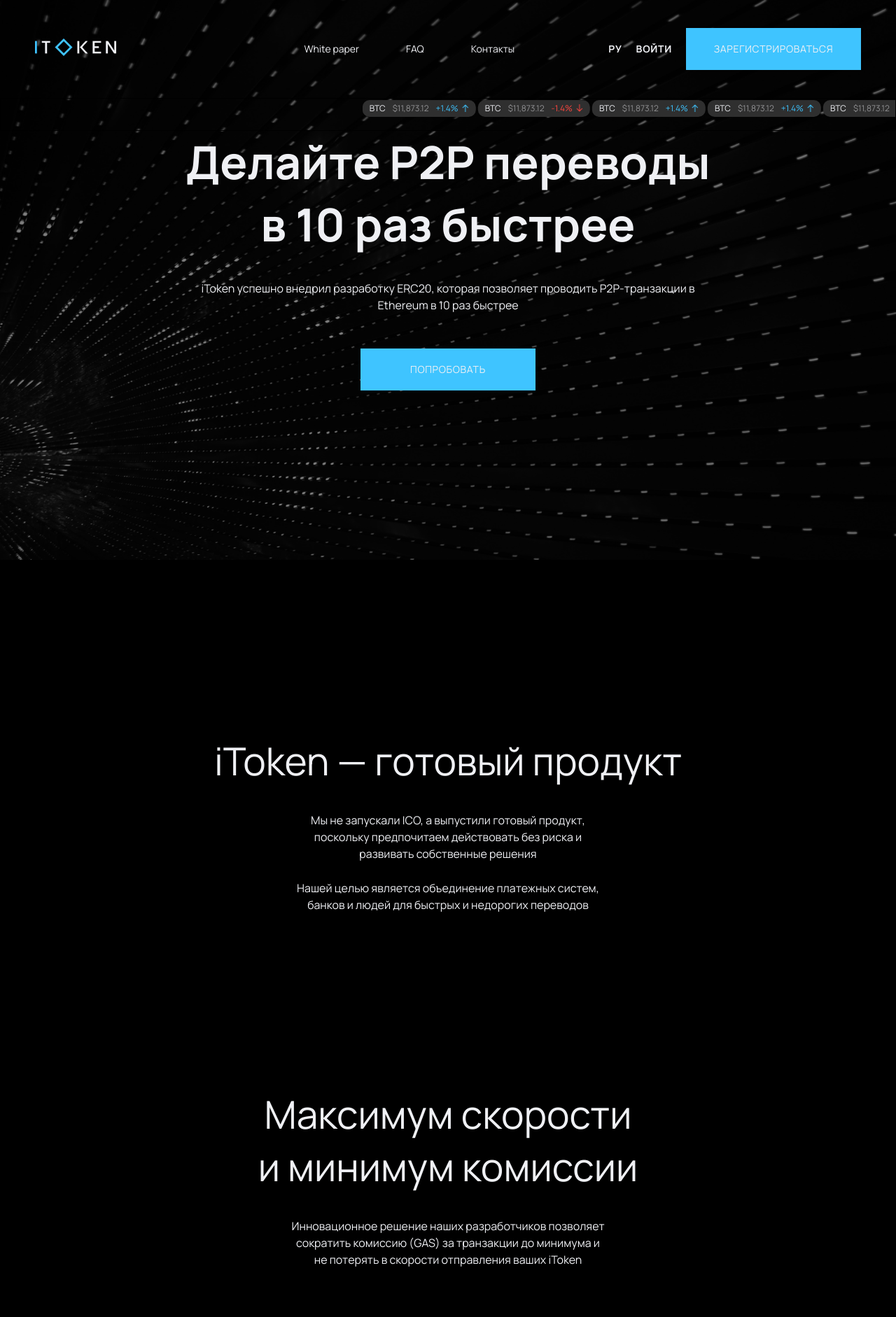
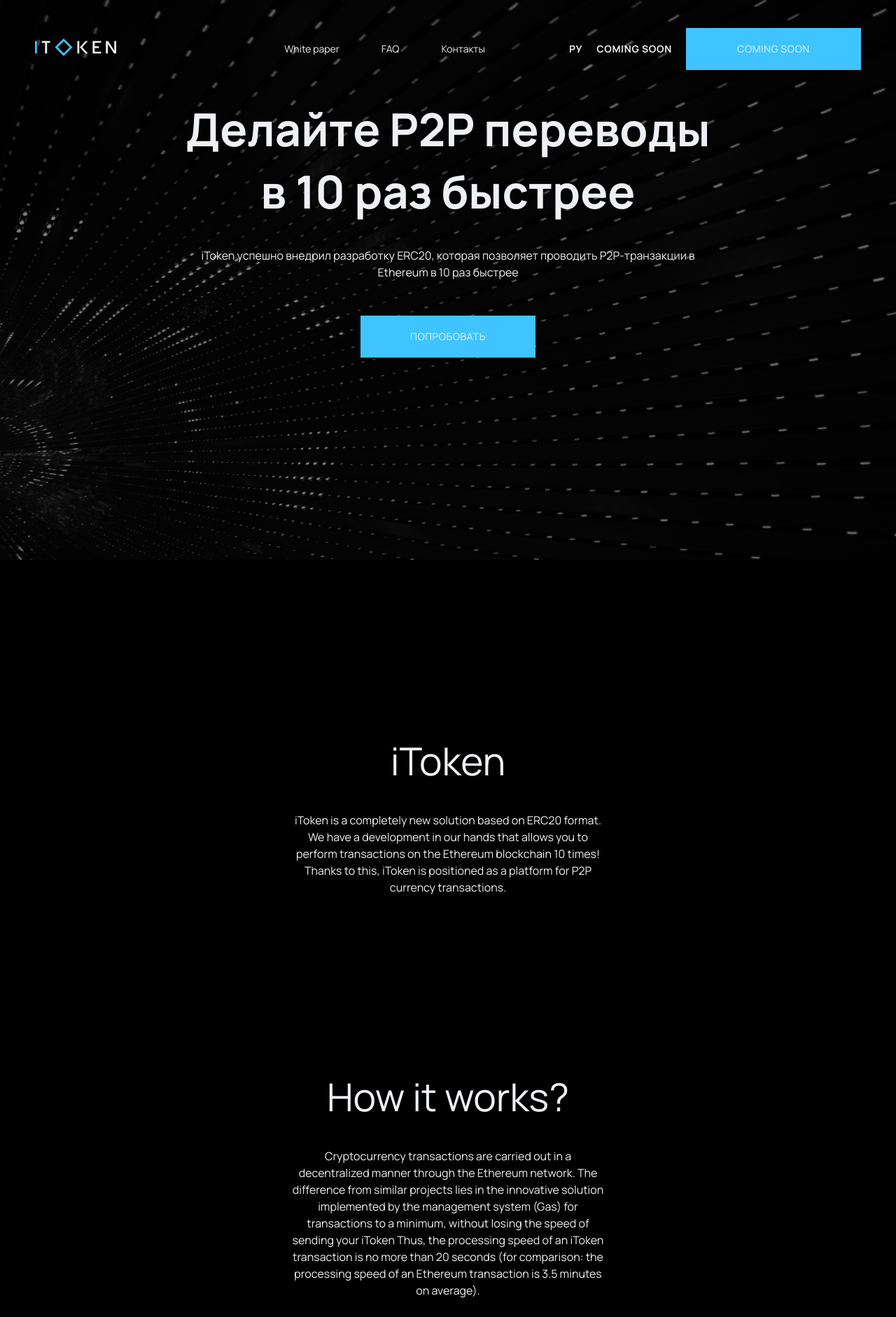
Before and after one commit to ddnnss/i_temp, a Django app: page / in a window 1280 px wide. Shown: the top 1882 px of the page at 70% size. Run offline with Django 3.2, Linux system fonts and the light colour scheme.

Commit message:
new pages

```diff
--- a/templates/footer.html
+++ b/templates/footer.html
@@ -15,11 +15,11 @@
                    <a  href="{% url 'profile_index' %}" class=" btn text px14 color-w mb-25">Личный кабинет</a>
                  <a href="{% url 'logout_page' %}"  class=" btn btn-outline text px14 color-w mb-50">Выход</a>
                 {% endif %}
-                <p class="mb-15"><a class="text px24 color-w" href="">hello@itoken.com</a></p>
+                <p class="mb-15"><a class="text px24 color-w" href="">itoken.online@gmail.com</a></p>
                   <ul>
                         <li class="mb-10"><a href="">Telegram</a></li>
-                        <li class="mb-10"><a href="">Instagram</a></li>
-                        <li class="mb-10"><a href="">Twitter</a></li>
+                        <li class="mb-10"><a href="https://instagram.com/itokenio">Instagram</a></li>
+                        <li class="mb-10"><a href="https://mobile.twitter.com/iToken_io">Twitter</a></li>
                         <li><a href="">Facebook</a></li>
                     </ul>
               </div>
@@ -50,13 +50,13 @@
             <div class="footer-middle mb-100">
                 <div class="footer-middle__left">
                     <ul>
-                        <li><a href="">Instagram</a></li>
-                        <li><a href="">Twitter</a></li>
+                        <li><a href="https://instagram.com/itokenio">Instagram</a></li>
+                        <li><a href="https://mobile.twitter.com/iToken_io">Twitter</a></li>
                         <li><a href="">Facebook</a></li>
                     </ul>
                 </div>
                 <div class="footer-middle__right">
-                    <p><a class="text px24 color-w" href="">hello@itoken.com</a></p>
+                    <p><a class="text px24 color-w" href="">itoken.online@gmail.com</a></p>
                     <p>telegram</p>
                 </div>
 
--- a/templates/header.html
+++ b/templates/header.html
@@ -6,24 +6,26 @@
                <a href="/"><img src="{% static 'images/logo.png' %}" alt=""></a>
             </div>
             <div class="header-menu__nav flex-block">
-                <a class="text px14 color-w" href="#">White paper</a>
+                <a class="text px14 color-w" href="{% static 'iToken WHITEPAPER.pdf' %}">White paper</a>
                 <a class="text px14 color-w" href="#">FAQ</a>
                 <a class="text px14 color-w" href="#">Контакты</a>
             </div>
             <div class="header-menu__nav-small flex-block">
                 <a class="text px14 color-w lsp upper bold" href="#">РУ</a>
                 {% if not request.user.is_authenticated %}
-                    <a href="" class="text px14 color-w lsp upper bold" @click.prevent="modal_login=true">Войти</a>
+{#                    <a href="" class="text px14 color-w lsp upper bold" @click.prevent="modal_login=true">Войти</a>#}
+                    <a href="" class="text px14 color-w lsp upper bold" >coming soon</a>
                 {% else %}
                     <a class="text px14 color-w lsp upper bold" href="{% url 'profile_index' %}">ЛК</a>
                 {% endif %}
 
             </div>
-            {% if not request.user.is_authenticated %}
-                <a href="" @click.prevent="modal_register=true" class="reg-btn btn text px14 color-w">Зарегистрироваться</a>
-            {% else %}
-                <a href="{% url 'logout_page' %}"  class="reg-btn btn text px14 color-w">Выход</a>
-            {% endif %}
+{#            {% if not request.user.is_authenticated %}#}
+{#                <a href="" @click.prevent="modal_register=true" class="reg-btn btn text px14 color-w">Зарегистрироваться</a>#}
+{#            {% else %}#}
+{#                <a href="{% url 'logout_page' %}"  class="reg-btn btn text px14 color-w">Выход</a>#}
+{#            {% endif %}#}
+        <a href=""  class="reg-btn btn text px14 color-w">coming soon</a>
             <div style="cursor: pointer" @click="mobile_menu_active===true?mobile_menu_active=false:mobile_menu_active=true" :class="{toggleActive: mobile_menu_active}" class="mobile-toggle "></div>
             <!--toggleActive-->
         </div>
@@ -46,63 +48,63 @@
 
         </div>
 
-        <div class="tech-slideshow mb-120">
-            <div class="mover-1">
-                <div class="coin-block">
-                    <p class="text px12 upper color-w">BTC</p>
-                    <p class="text px12 upper color-g">$11,873.12</p>
-                    <p class="text px12 coin-block__up">1.4%</p>
-                </div>
-
-                <div class="coin-block">
-                    <p class="text px12 upper color-w">BTC</p>
-                    <p class="text px12 upper color-g">$11,873.12</p>
-                    <p class="text px12 coin-block__down">1.4%</p>
-                </div>
-                <div class="coin-block">
-                    <p class="text px12 upper color-w">BTC</p>
-                    <p class="text px12 upper color-g">$11,873.12</p>
-                    <p class="text px12 coin-block__up">1.4%</p>
-                </div>
-                <div class="coin-block">
-                    <p class="text px12 upper color-w">BTC</p>
-                    <p class="text px12 upper color-g">$11,873.12</p>
-                    <p class="text px12 coin-block__up">1.4%</p>
-                </div>
-                <div class="coin-block">
-                    <p class="text px12 upper color-w">BTC</p>
-                    <p class="text px12 upper color-g">$11,873.12</p>
-                    <p class="text px12 coin-block__up">1.4%</p>
-                </div>
-                <div class="coin-block">
-                    <p class="text px12 upper color-w">BTC</p>
-                    <p class="text px12 upper color-g">$11,873.12</p>
-                    <p class="text px12 coin-block__up">1.4%</p>
-                </div>
-                <div class="coin-block">
-                    <p class="text px12 upper color-w">BTC</p>
-                    <p class="text px12 upper color-g">$11,873.12</p>
-                    <p class="text px12 coin-block__up">1.4%</p>
-                </div>
-                <div class="coin-block">
-                    <p class="text px12 upper color-w">BTC</p>
-                    <p class="text px12 upper color-g">$11,873.12</p>
-                    <p class="text px12 coin-block__up">1.4%</p>
-                </div>
-                <div class="coin-block">
-                    <p class="text px12 upper color-w">BTC</p>
-                    <p class="text px12 upper color-g">$11,873.12</p>
-                    <p class="text px12 coin-block__up">1.4%</p>
-                </div>
-                <div class="coin-block">
-                    <p class="text px12 upper color-w">BTC</p>
-                    <p class="text px12 upper color-g">$11,873.12</p>
-                    <p class="text px12 coin-block__up">1.4%</p>
-                </div>
-            </div>
-
-
-        </div>
+{#        <div class="tech-slideshow mb-120">#}
+{#            <div class="mover-1">#}
+{#                <div class="coin-block">#}
+{#                    <p class="text px12 upper color-w">BTC</p>#}
+{#                    <p class="text px12 upper color-g">$11,873.12</p>#}
+{#                    <p class="text px12 coin-block__up">1.4%</p>#}
+{#                </div>#}
+{##}
+{#                <div class="coin-block">#}
+{#                    <p class="text px12 upper color-w">BTC</p>#}
+{#                    <p class="text px12 upper color-g">$11,873.12</p>#}
+{#                    <p class="text px12 coin-block__down">1.4%</p>#}
+{#                </div>#}
+{#                <div class="coin-block">#}
+{#                    <p class="text px12 upper color-w">BTC</p>#}
+{#                    <p class="text px12 upper color-g">$11,873.12</p>#}
+{#                    <p class="text px12 coin-block__up">1.4%</p>#}
+{#                </div>#}
+{#                <div class="coin-block">#}
+{#                    <p class="text px12 upper color-w">BTC</p>#}
+{#                    <p class="text px12 upper color-g">$11,873.12</p>#}
+{#                    <p class="text px12 coin-block__up">1.4%</p>#}
+{#                </div>#}
+{#                <div class="coin-block">#}
+{#                    <p class="text px12 upper color-w">BTC</p>#}
+{#                    <p class="text px12 upper color-g">$11,873.12</p>#}
+{#                    <p class="text px12 coin-block__up">1.4%</p>#}
+{#                </div>#}
+{#                <div class="coin-block">#}
+{#                    <p class="text px12 upper color-w">BTC</p>#}
+{#                    <p class="text px12 upper color-g">$11,873.12</p>#}
+{#                    <p class="text px12 coin-block__up">1.4%</p>#}
+{#                </div>#}
+{#                <div class="coin-block">#}
+{#                    <p class="text px12 upper color-w">BTC</p>#}
+{#                    <p class="text px12 upper color-g">$11,873.12</p>#}
+{#                    <p class="text px12 coin-block__up">1.4%</p>#}
+{#                </div>#}
+{#                <div class="coin-block">#}
+{#                    <p class="text px12 upper color-w">BTC</p>#}
+{#                    <p class="text px12 upper color-g">$11,873.12</p>#}
+{#                    <p class="text px12 coin-block__up">1.4%</p>#}
+{#                </div>#}
+{#                <div class="coin-block">#}
+{#                    <p class="text px12 upper color-w">BTC</p>#}
+{#                    <p class="text px12 upper color-g">$11,873.12</p>#}
+{#                    <p class="text px12 coin-block__up">1.4%</p>#}
+{#                </div>#}
+{#                <div class="coin-block">#}
+{#                    <p class="text px12 upper color-w">BTC</p>#}
+{#                    <p class="text px12 upper color-g">$11,873.12</p>#}
+{#                    <p class="text px12 coin-block__up">1.4%</p>#}
+{#                </div>#}
+{#            </div>#}
+{##}
+{##}
+{#        </div>#}
         <div class="header-middle">
             <h1 class="heading h1 text color-w mb-35">Делайте P2P переводы в 10 раз быстрее</h1>
             <p class="mb-50">iToken успешно внедрил разработку ERC20, которая позволяет проводить P2P-транзакции в Ethereum в 10 раз быстрее</p>
--- a/templates/pages/index.html
+++ b/templates/pages/index.html
@@ -3,13 +3,21 @@
 {% block content %}
     <div class="main">
         <section class="mb-250">
-            <p class="heading text h2 color-w text-center mb-35">iToken — готовый продукт</p>
-            <p class="m-w450 text-center mb-25">Мы не запускали ICO, а выпустили готовый продукт, поскольку предпочитаем действовать без риска и развивать собственные решения</p>
-            <p class="m-w450 text-center">Нашей целью является объединение платежных систем, банков и людей для быстрых и недорогих переводов</p>
+            <p class="heading text h2 color-w text-center mb-35">iToken</p>
+            <p class="m-w450 text-center mb-25">iToken is a completely new solution based on ERC20 format. We have a development in our hands that allows you to perform transactions on the Ethereum blockchain 10 times!
+Thanks to this, iToken is positioned as a platform for P2P currency transactions.
+</p>
+            <p class="m-w450 text-center"></p>
         </section>
         <section class="mb-250">
-            <p class="heading text h2 color-w text-center mb-35">Максимум скорости<br> и минимум комиссии</p>
-            <p class="m-w450 text-center mb-75">Инновационное решение наших разработчиков позволяет сократить комиссию (GAS) за транзакции до минимума и не потерять в скорости отправления ваших iToken</p>
+            <p class="heading text h2 color-w text-center mb-35">How it works?</p>
+            <p class="m-w450 text-center mb-25">Cryptocurrency transactions are carried out in a decentralized manner through the Ethereum network. The difference from similar projects lies in the innovative solution implemented by the management system (Gas) for transactions to a minimum, without losing the speed of sending your iToken
+Thus, the processing speed of an iToken transaction is no more than 20 seconds (for comparison: the processing speed of an Ethereum transaction is 3.5 minutes on average).</p>
+            <p class="m-w450 text-center mb-25">
+We do not launch ICO, but released a finished product, since we propose to act without risk and use our own solutions.
+</p>
+            <p class="m-w450 text-center mb-75">The goal of iToken is to connect payment systems, banking and people for fast and inexpensive transfers.</p>
+
             <div class="circle-block flex-block">
                 <div class="text-center">
                     <div class="counter" data-cp-percentage="75" data-cp-color="#3FC4FF">
```
Also changed, not shown: 1 other file.
